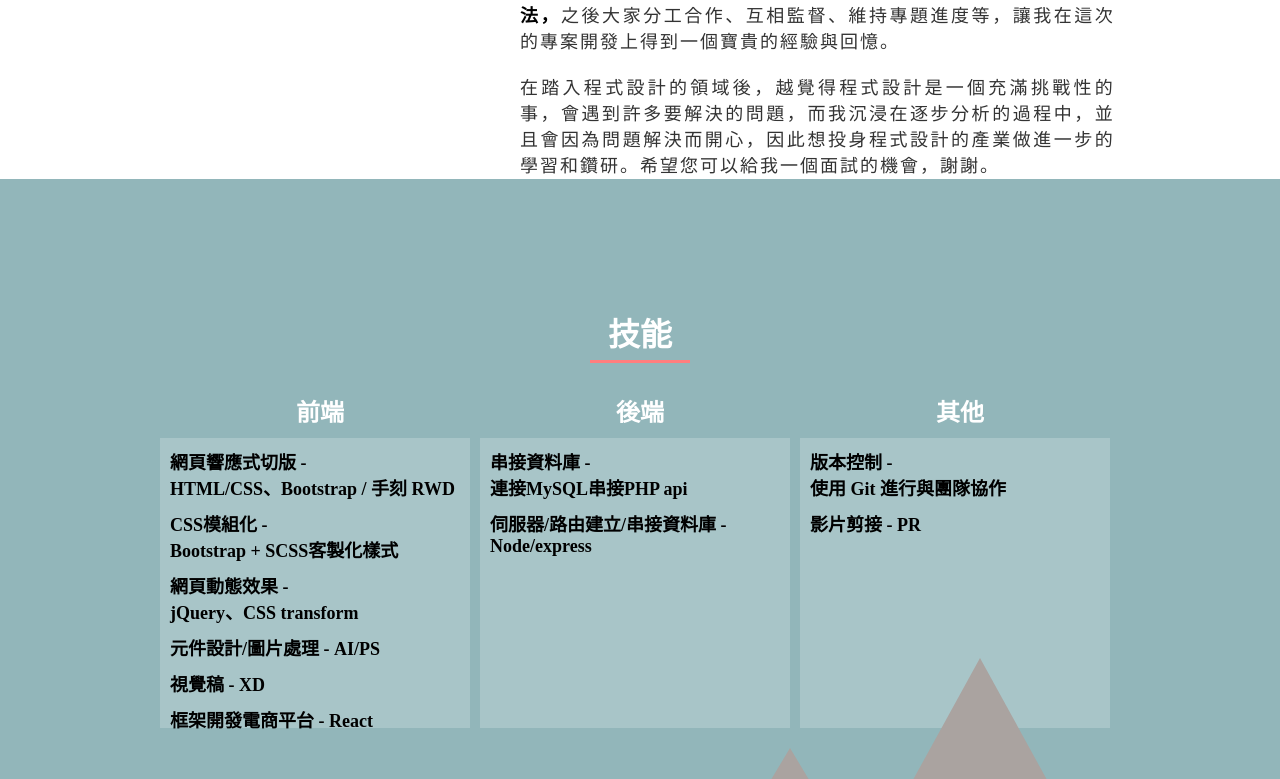
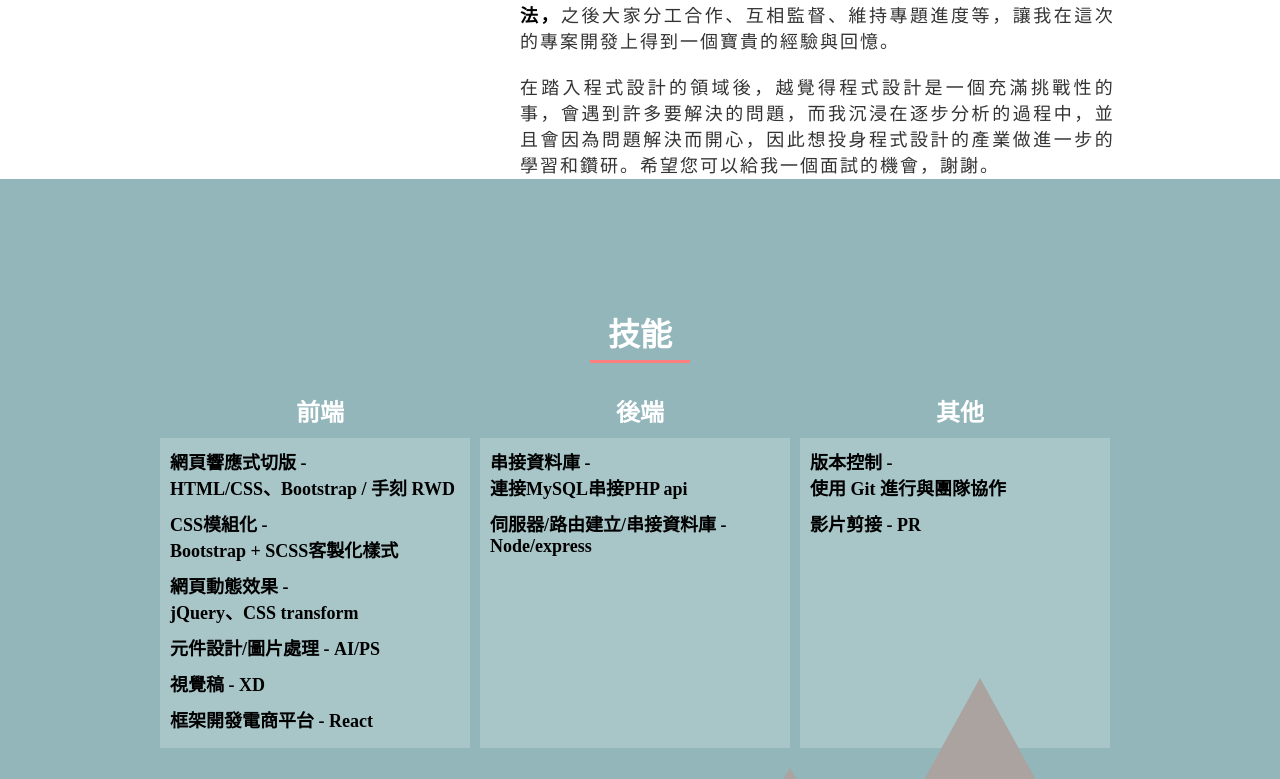
Before and after one commit to supermomo0918/portfolioning, a React (Create React App) app: page / in a window 1280 px wide. Shown: the part 1671-2450 px from the top of the page. Built offline with nearby package versions, Linux system fonts and the light colour scheme.

Commit message:
RWD 手機爆版修正

```diff
--- a/src/App.scss
+++ b/src/App.scss
@@ -316,7 +316,7 @@ body {
         color: $font-color;
       }
       .skills__ul {
-        height: 290px;
+        height: 310px;
         font-weight: 700;
         list-style: none;
         background-color: rgba($font-color, .2);
```
